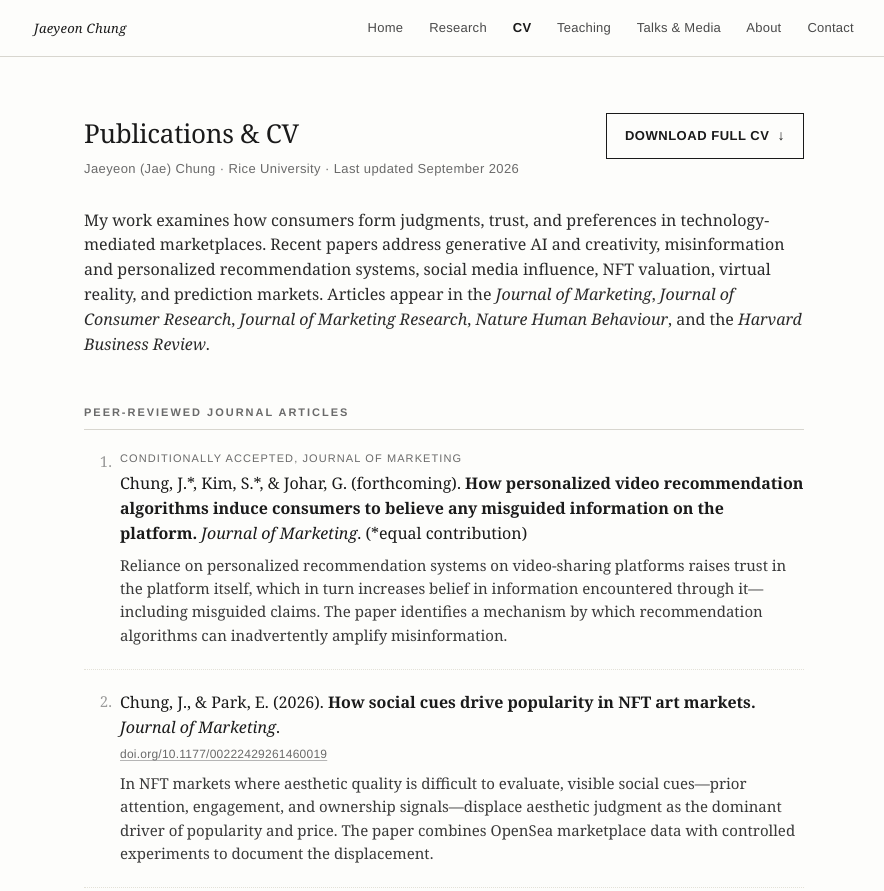
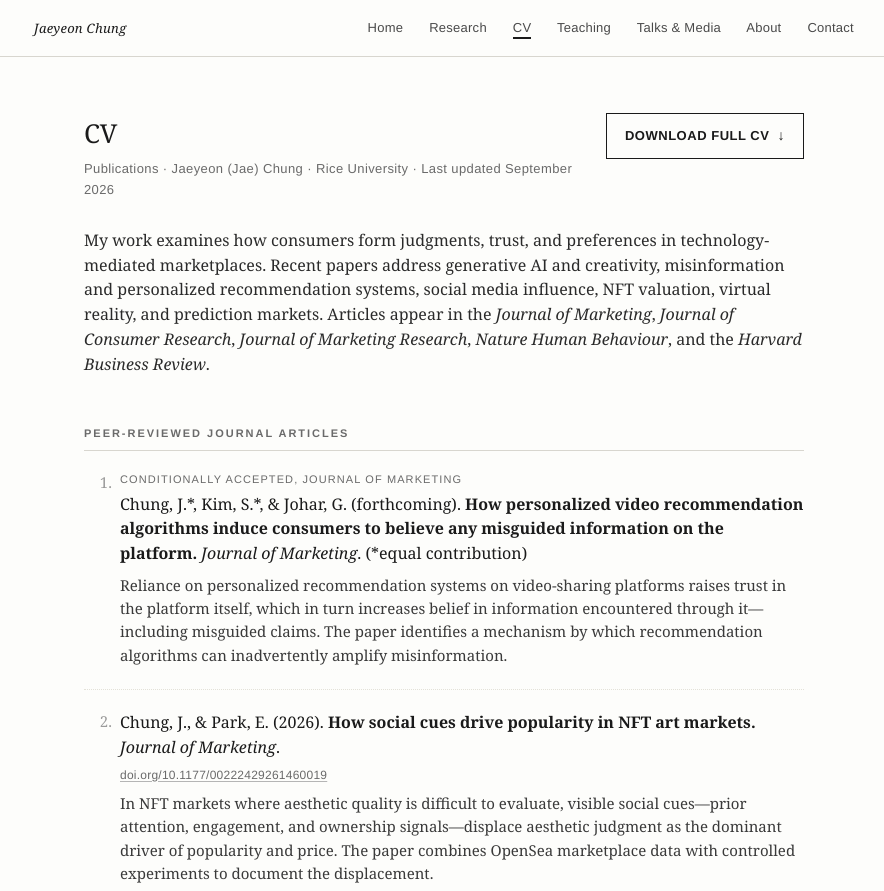
Before and after one commit to blessingmay1/jaechung, a plain HTML site: page publications.html in a window 1280 px wide. Shown: the top 891 px of the page, without its empty margins (196-1080 px from the left). Drawn offline with Linux system fonts and the light colour scheme.

Commit message:
Update publications.html

```diff
--- a/publications.html
+++ b/publications.html
@@ -3,12 +3,12 @@
 <head>
 <meta charset="UTF-8">
 <meta name="viewport" content="width=device-width, initial-scale=1.0">
-<title>Publications | Jaeyeon Chung | Rice University</title>
-<meta name="description" content="Publications by Jaeyeon (Jae) Chung, William S. Mackey Jr. Distinguished Assistant Professor of Marketing at Rice University. Research on consumer behavior, digital marketing, generative AI, social media, NFT markets, virtual reality, and prediction markets.">
+<title>CV | Jaeyeon Chung | Rice University</title>
+<meta name="description" content="CV and publications of Jaeyeon (Jae) Chung, William S. Mackey Jr. Distinguished Assistant Professor of Marketing at Rice University. Research on consumer behavior, digital marketing, generative AI, social media, NFT markets, virtual reality, and prediction markets.">
 <link rel="canonical" href="https://jaechung.org/publications.html">
 <meta property="og:type" content="website">
-<meta property="og:title" content="Publications | Jaeyeon Chung | Rice University">
-<meta property="og:description" content="Publications by Jaeyeon (Jae) Chung, marketing professor at Rice University.">
+<meta property="og:title" content="CV | Jaeyeon Chung | Rice University">
+<meta property="og:description" content="CV and publications of Jaeyeon (Jae) Chung, marketing professor at Rice University.">
 <meta property="og:url" content="https://jaechung.org/publications.html">
 <meta property="og:image" content="https://jaechung.org/assets/jaeyeon_chung_headshot.jpg">
 <script type="application/ld+json">
@@ -34,10 +34,10 @@
     letter-spacing: 0.02em;
   }
   nav .inner { max-width: 820px; margin: 0 auto; display: flex; justify-content: space-between; }
-  nav a { text-decoration: none; margin-right: 22px; color: #4a4a4a; }
+  nav a { text-decoration: none; margin-right: 22px; color: #4a4a4a; background: transparent; }
   nav a:last-child { margin-right: 0; }
   nav a:hover { color: #1a1a1a; }
-  nav a.here { color: #1a1a1a; font-weight: 600; }
+  nav a.here { color: #4a4a4a; background: transparent; font-weight: 400; border-bottom: 2px solid #1a1a1a; padding-bottom: 2px; }
   nav .name { font-family: Georgia, serif; font-style: italic; color: #1a1a1a; }
   main {
     max-width: 720px;
@@ -201,8 +201,8 @@
 
 <div class="page-head">
   <div class="title-block">
-    <h1>Publications &amp; CV</h1>
-    <div class="sub">Jaeyeon (Jae) Chung &middot; Rice University &middot; Last updated September 2026</div>
+    <h1>CV</h1>
+    <div class="sub">Publications &middot; Jaeyeon (Jae) Chung &middot; Rice University &middot; Last updated September 2026</div>
   </div>
   <a class="cv-download" href="https://jaechung.org/assets/Jaeyeon_Chung_CV.pdf" target="_blank" rel="noopener">
     Download Full CV <span class="arrow">↓</span>
```
